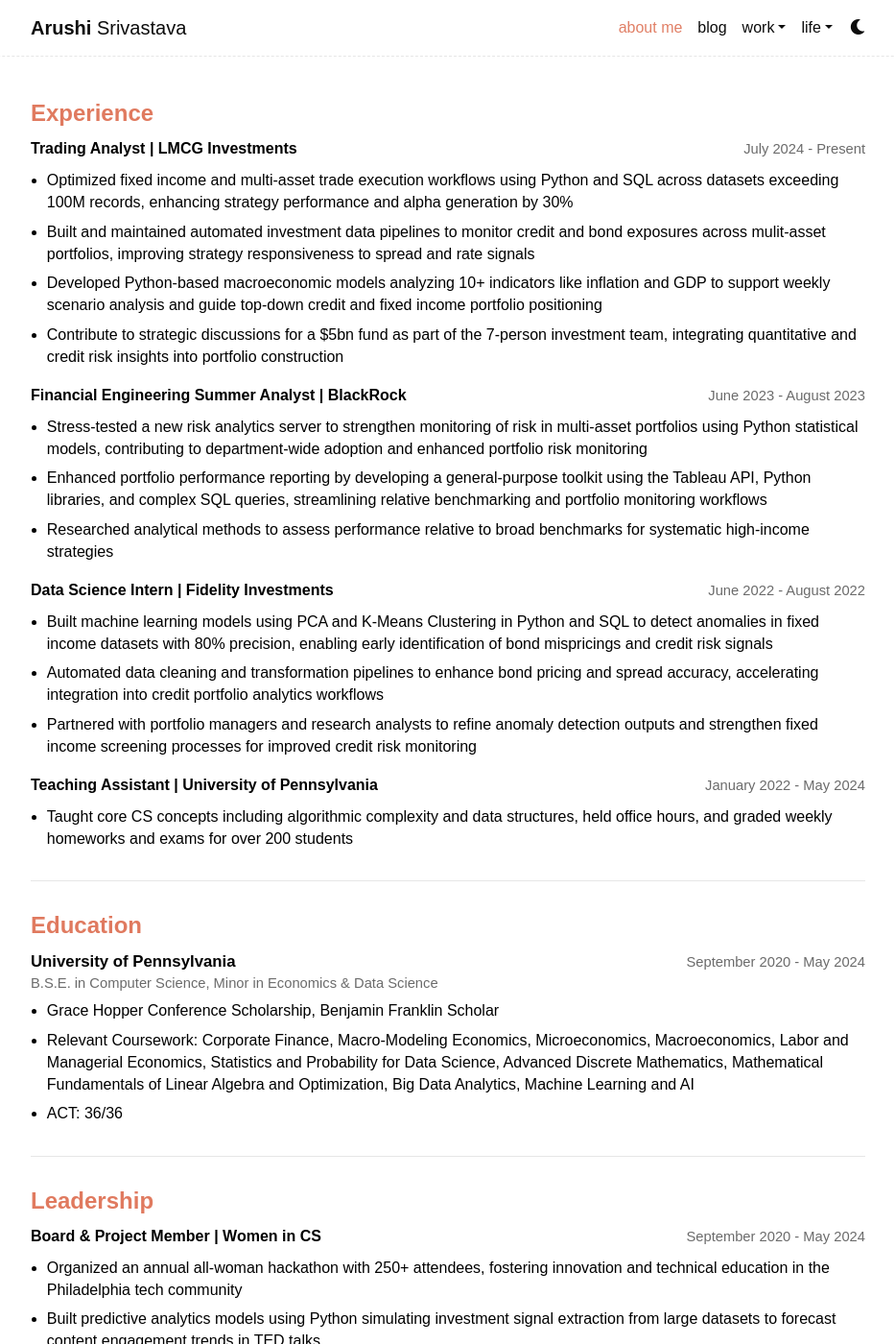
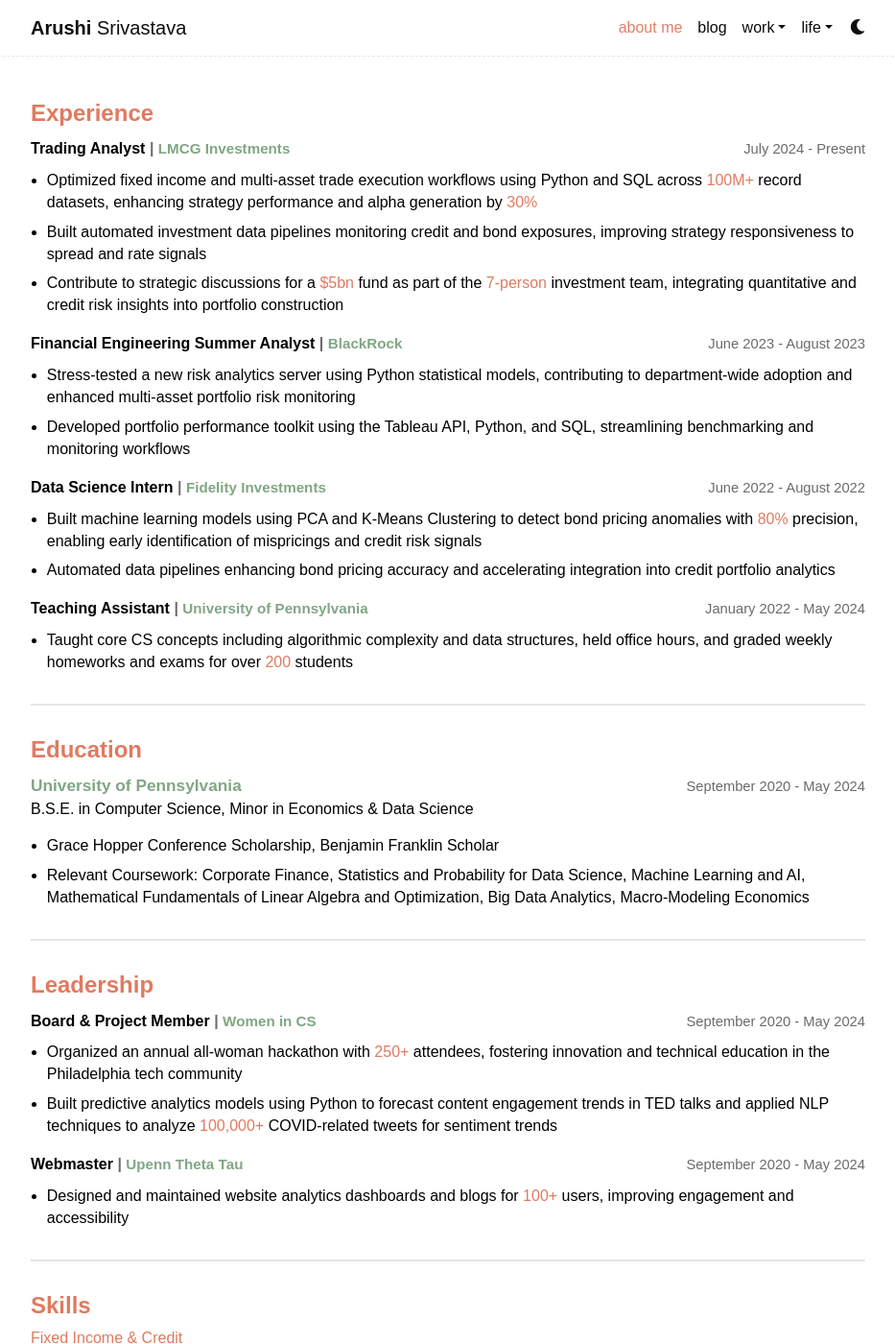
Before and after one commit to arushi022/arushi022.github.io, a Jekyll site: the page built from _pages/about_me.md, in a window 1280 px wide and 1400 px high. Shown: the whole window at 96% size, without its empty margins (173-1106 px from the left). Built offline with Jekyll 4.4.1, drawn with Linux system fonts in a browser that asks for light colours; nearby versions of some CDN libraries; some web fonts are replaced; library files that are not in the unit come from our copies; comment, search, counter and statistics services are not loaded; a style sheet for code colours, icons or effects is not loaded; some of the changed text lies outside the part shown.

Commit message:
Good draft of about me page

```diff
--- a/_data/resume.yml
+++ b/_data/resume.yml
@@ -1,28 +1,29 @@
 experience:
   - title: "Trading Analyst"
     org: "LMCG Investments"
+    url: "https://lmcg.com/alternative-investments/"
     date: "July 2024 - Present"
     bullets:
-      - "Optimized fixed income and multi-asset trade execution workflows using Python and SQL across datasets exceeding 100M records, enhancing strategy performance and alpha generation by 30%"
-      - "Built and maintained automated investment data pipelines to monitor credit and bond exposures across mulit-asset portfolios, improving strategy responsiveness to spread and rate signals"
-      - "Developed Python-based macroeconomic models analyzing 10+ indicators like inflation and GDP to support weekly scenario analysis and guide top-down credit and fixed income portfolio positioning"
+      - "Optimized fixed income and multi-asset trade execution workflows using Python and SQL across 100M+ record datasets, enhancing strategy performance and alpha generation by 30%"
+      - "Built automated investment data pipelines monitoring credit and bond exposures, improving strategy responsiveness to spread and rate signals"
       - "Contribute to strategic discussions for a $5bn fund as part of the 7-person investment team, integrating quantitative and credit risk insights into portfolio construction"
   - title: "Financial Engineering Summer Analyst"
     org: "BlackRock"
+    url: "https://www.blackrock.com/us/individual"
     date: "June 2023 - August 2023"
     bullets:
-      - "Stress-tested a new risk analytics server to strengthen monitoring of risk in multi-asset portfolios using Python statistical models, contributing to department-wide adoption and enhanced portfolio risk monitoring"
-      - "Enhanced portfolio performance reporting by developing a general-purpose toolkit using the Tableau API, Python libraries, and complex SQL queries, streamlining relative benchmarking and portfolio monitoring workflows"
-      - "Researched analytical methods to assess performance relative to broad benchmarks for systematic high-income strategies"
+      - "Stress-tested a new risk analytics server using Python statistical models, contributing to department-wide adoption and enhanced multi-asset portfolio risk monitoring"
+      - "Developed portfolio performance toolkit using the Tableau API, Python, and SQL, streamlining benchmarking and monitoring workflows"
   - title: "Data Science Intern"
     org: "Fidelity Investments"
+    url: "https://www.fidelity.com/"
     date: "June 2022 - August 2022"
     bullets:
-      - "Built machine learning models using PCA and K-Means Clustering in Python and SQL to detect anomalies in fixed income datasets with 80% precision, enabling early identification of bond mispricings and credit risk signals"
-      - "Automated data cleaning and transformation pipelines to enhance bond pricing and spread accuracy, accelerating integration into credit portfolio analytics workflows"
-      - "Partnered with portfolio managers and research analysts to refine anomaly detection outputs and strengthen fixed income screening processes for improved credit risk monitoring"
+      - "Built machine learning models using PCA and K-Means Clustering to detect bond pricing anomalies with 80% precision, enabling early identification of mispricings and credit risk signals"
+      - "Automated data pipelines enhancing bond pricing accuracy and accelerating integration into credit portfolio analytics"
   - title: "Teaching Assistant"
     org: "University of Pennsylvania"
+    url: "https://catalog.upenn.edu/courses/nets/"
     date: "January 2022 - May 2024"
     bullets:
       - "Taught core CS concepts including algorithmic complexity and data structures, held office hours, and graded weekly homeworks and exams for over 200 students"
@@ -30,22 +31,23 @@
 education:
   - degree: "B.S.E. in Computer Science, Minor in Economics & Data Science"
     school: "University of Pennsylvania"
+    url: "https://www.seas.upenn.edu/"
     dates: "September 2020 - May 2024"
     details:
       - "Grace Hopper Conference Scholarship, Benjamin Franklin Scholar"
-      - "Relevant Coursework: Corporate Finance, Macro-Modeling Economics, Microeconomics, Macroeconomics, Labor and Managerial Economics, Statistics and Probability for Data Science, Advanced Discrete Mathematics, Mathematical Fundamentals of Linear Algebra and Optimization, Big Data Analytics, Machine Learning and AI"
-      - "ACT: 36/36"
+      - "Relevant Coursework: Corporate Finance, Statistics and Probability for Data Science, Machine Learning and AI, Mathematical Fundamentals of Linear Algebra and Optimization, Big Data Analytics, Macro-Modeling Economics"
 
 leadership:
   - title: "Board & Project Member"
     org: "Women in CS"
+    url: "https://wics.cis.upenn.edu/"
     date: "September 2020 - May 2024"
     bullets:
       - "Organized an annual all-woman hackathon with 250+ attendees, fostering innovation and technical education in the Philadelphia tech community"
-      - "Built predictive analytics models using Python simulating investment signal extraction from large datasets to forecast content engagement trends in TED talks"
-      - "Applied NLP techniques to analyze over 100,000 COVID-related tweets to extract macroeconomic sentiment trends, analogous to credit and macro research applications"
+      - "Built predictive analytics models using Python to forecast content engagement trends in TED talks and applied NLP techniques to analyze 100,000+ COVID-related tweets for sentiment trends"
   - title: "Webmaster"
     org: "Upenn Theta Tau"
+    url: "https://www.upennthetatau.com/"
     date: "September 2020 - May 2024"
     bullets:
       - "Designed and maintained website analytics dashboards and blogs for 100+ users, improving engagement and accessibility"
--- /dev/null
+++ b/_includes/accent_text.html
@@ -0,0 +1,23 @@
+{%- comment -%}
+Include: accent_text.html
+Usage: {% include accent_text.html text=variable %}
+Takes the provided text and replaces occurrences of words in site.data.accent_words
+with a <span class="term-accent">...</span> wrapper.
+{%- endcomment -%}
+
+{%- capture _src -%}{{ include.text | default: '' }}{%- endcapture -%}
+{%- assign _out = _src -%}
+
+{%- for word in site.data.accent_words -%}
+  {%- assign w = word | strip -%}
+  {%- if w != '' -%}
+    {%- capture _wrap -%}<span class="term-accent">{{ w }}</span>{%- endcapture -%}
+    {%- assign _out = _out | replace: w, _wrap -%}
+    {%- comment -%}
+      If you need punctuation variants (e.g., "Python," "Python."), add them
+      to the data file or add explicit replace lines here for , . ( ) etc.
+    {%- endcomment -%}
+  {%- endif -%}
+{%- endfor -%}
+
+{{ _out }}
--- a/_includes/head.html
+++ b/_includes/head.html
@@ -9,7 +9,7 @@
     <link rel="stylesheet" href="https://cdn.jsdelivr.net/npm/@fortawesome/fontawesome-free@{{ site.fontawesome.version }}/css/all.min.css" integrity="{{ site.fontawesome.integrity }}" crossorigin="anonymous">
     <link rel="stylesheet" href="https://cdn.jsdelivr.net/npm/academicons@{{ site.academicons.version }}/css/academicons.min.css" integrity="{{ site.academicons.integrity }}" crossorigin="anonymous">
     <!-- Satoshi -->
-    <link rel="stylesheet" type="text/css" href="https://api.fontshare.com/v2/css?f[]=satoshi@300,400&display=swap">
+    <link rel="stylesheet" type="text/css" href="https://api.fontshare.com/v2/css?f[]=satoshi@300,400,700&display=swap">
     <!-- Feather icons (light outlined SVGs) OPTION 1 -->
     <script defer src="https://unpkg.com/feather-icons"></script>
     <script>
--- a/_includes/resume.html
+++ b/_includes/resume.html
@@ -9,7 +9,14 @@
                 <article class="resume-item">
                     <header class="ri-header">
                         <div class="ri-left">
-                            <h3 class="ri-title">{{ e.title }} | {{ e.org }}</h3>
+                             <h3 class="ri-title">{% include accent_text.html text=e.title %}
+                                <span class="sep" aria-hidden="true">|</span>
+                                {% if e.url %}
+                                    <span class="ri-org"><a class="resume-link" href="{{ e.url }}" target="_blank" rel="noopener noreferrer">{% include accent_text.html text=e.org %}</a></span>
+                                {% else %}
+                                    <span class="ri-org">{% include accent_text.html text=e.org %}</span>
+                                {% endif %}
+                             </h3>
                         </div>
                         <div class="ri-right">
                             <span class="ri-date">{{ e.date }}</span>
@@ -17,7 +24,7 @@
                     </header>
                     <ul class="ri-bullets">
                         {% for b in e.bullets %}
-                        <li>{{ b }}</li>
+                        <li>{% include accent_text.html text=b %}</li>
                         {% endfor %}
                     </ul>
                 </article>
@@ -33,7 +40,13 @@
                 <div class="resume-education">
                     <header class="ed-header">
                         <div class="ed-left">
-                            <h3 class="ed-school">{{ ed.school }}</h3>
+                            <h3 class="ed-school">
+                                {% if ed.url %}
+                                <a class="resume-link" href="{{ ed.url }}" target="_blank" rel="noopener noreferrer">{{ ed.school }}</a>
+                                {% else %}
+                                {{ ed.school }}
+                                {% endif %}
+                            </h3>
                             <h3 class="ed-degree">{{ ed.degree }}</h3>
                         </div>
                         <div class="ed-right">
@@ -58,7 +71,14 @@
                 <article class="resume-item">
                     <header class="ri-header">
                         <div class="ri-left">
-                            <h3 class="ri-title">{{ l.title }} | {{ l.org }}</h3>
+                            <h3 class="ri-title">{% include accent_text.html text=l.title %}
+                                <span class="sep" aria-hidden="true">|</span>
+                                {% if l.url %}
+                                    <span class="ri-org"><a class="resume-link" href="{{ l.url }}" target="_blank" rel="noopener noreferrer">{% include accent_text.html text=l.org %}</a></span>
+                                {% else %}
+                                    <span class="ri-org">{% include accent_text.html text=l.org %}</span>
+                                {% endif %}
+                            </h3>
                         </div>
                         <div class="ri-right">
                             <span class="ri-date">{{ l.date }}</span>
@@ -66,7 +86,7 @@
                     </header>
                     <ul class="ri-bullets">
                         {% for b in l.bullets %}
-                        <li>{{ b }}</li>
+                        <li>{% include accent_text.html text=b %}</li>
                         {% endfor %}
                     </ul>
                 </article>
@@ -78,9 +98,17 @@
             <!-- Skills -->
             <section class="resume-section" id="skills">
                 <h2>Skills</h2>
-                <div class="skills-compact">
+                <div class="skills-favs">
                     {% for s in site.data.resume.skills %}
-                    <p><strong class="skill-title">{{ s.title }}</strong>: {{ s.skills | join: ", " }}</p>
+                    <section class="skill-category">
+                        <h3 class="skill-category-title">{{ s.title }}</h3>
+                        <div class="skill-badges">
+                            {% for sk in s.skills %}
+                            <span class="skill-badge">{{ sk }}</span>
+                            {% endfor %}
+                        </div>
+                    </section>
+                    <!-- <p><strong class="skill-title">{{ s.title }}</strong>: {{ s.skills | join: ", " }}</p> -->
                     {% endfor %}
                 </div>
             </section>
--- a/_sass/_base.scss
+++ b/_sass/_base.scss
@@ -60,7 +60,7 @@
   font-size: 1.2rem;
 }
 
-// Current favorites
+// *********************** Current Favorites ***************************************
 .current {
   margin-top: 20px;
   padding-top: 40px;
@@ -169,7 +169,7 @@
   color: var(--global-theme-color);
 }
 
-// Resume - plain section aesthetic
+// *********************** Resume ***************************************
 
 // Grid layout
 .resume-grid {
@@ -184,21 +184,47 @@
   color: var(--global-theme-color);
   margin: 0 0 0.6rem 0;
   font-weight: 700;
-  // letter-spacing: 0.01em;
+  display: inline-block;
+  transition: transform 0.22s ease, color 180ms ease;
+  will-change: transform, color;
+}
+
+// Term accent
+.term-accent {
+  color: var(--global-theme-color);
+  font-weight: 400;
+  text-decoration: none;
+  transition: color 160ms ease;
+}
+
+// Subtle hover for section headings
+.resume-section > h2:hover,
+.resume-section > h2:focus {
+  transform: translateY(-2px);
+  color: var(--global-link-hover-color);
+  outline: none;
+  cursor: default;
 }
 
 // Subttiles (degree/title lines)
-.ri-title, .ed-degree {
-  font-size: 1rem;
-  color: var(--global-text-color);
-  margin: 0;
-  font-weight: 600;
-}
-.ri-org, .ed-school {
+.ri-org {
   color: var(--global-muted-color);
-  font-weight: 400;
+  font-weight: 700;
   margin-left: 0.35rem;
   font-size: 0.95rem;
+}
+
+// Separator spacing
+.resume-main .sep {
+  display: inline-block;
+  margin: 0 0rem;
+  color: var(--global-muted-color);
+  vertical-align: baseline;
+  line-height: inherit;
+}
+.resume-main .ri-org {
+  margin-left: 0;
+  display: inline;
 }
 
 // Resume header row: title/org on left, date on right
@@ -211,7 +237,7 @@
 
 // Keep left content flexible
 .ri-left, .ed-left {
-  flex: 1 1 auto;
+  // flex: 1 1 auto;
   min-width: 0;
 }
 
@@ -222,20 +248,21 @@
   margin-left: 0.75rem;
 }
 
+// Degree smaller and muted
+.ed-degree {
+  font-size: 1rem;
+  color: var(--global-text-color);
+  margin-top: 0.30rem;
+  font-weight: 500;
+}
+
 // School larger
 .ed-school {
-  font-size: 1.05rem;
+  font-size: 1.08rem;
   font-weight: 700;
   margin: 0;
   color: var(--global-text-color);
-}
-
-// Degree smaller and muted
-.ed-degree {
-  font-size: 0.92rem;
-  color: var(--global-muted-color);
-  margin-top: 0.15rem;
-  font-weight: 500;
+  line-height: 1.15;
 }
 
 // Dates
@@ -245,24 +272,17 @@
   font-weight: 500;
 }
 
-// Fall back for very small screens
-@media (max-width: 600px) {
-  .ri-header, .ed-header {
-    flex-direction: column;
-    align-items: flex-start;
-  }
-  .ri-right, .ed-right {
-    margin-left: 0;
-    margin-top: 0.35rem;
-  }
-}
-
 // Remove any card shadows/borders if card exist elsewhere
 .resume-item, .resume-education {
   padding: 0;
   background: transparent;
   border: none;
   box-shadow: none;
+  margin-bottom: 1rem;
+}
+// Avoid extra gap after the last item in a section
+.resume-section .resume-item:last-child {
+  margin-bottom: 0;
 }
 
 // Bullets spacing and readable line-length
@@ -277,14 +297,45 @@
 }
 
 // Skills compact style
-.skills-compact p {
-  margin: 0 0 0.5rem 0;
-  color: var(--global-text-color);
-}
 .skill-title {
   color: var(--global-link-hover-color);
   margin-right: 0.35rem;
   font-weight: 700;
+}
+.skill-favs {
+  margin-top: 0.6rem;
+}
+.skill-category {
+  margin-bottom: 1rem;
+}
+.skill-category-title {
+  font-size: 1rem;
+  font-weight: 400;
+  color: var(--global-theme-color);
+  margin: 0 0 0.4rem 0;
+}
+.skill-badges {
+  display: flex;
+  flex-wrap: wrap;
+  gap: 0.5rem;
+}
+.skill-badge {
+  display: inline-block;
+  background-color: var(--global-card-bg-color);
+  border: 1px solid var(--global-divider-color);
+  padding: 0.35rem 0.6rem;
+  border-radius: 0.5rem;
+  font-size: 0.95rem;
+  color: var(--global-text-color);
+  box-shadow: 0 2px 4px rgba(0,0,0,0.03);
+  transition: transform 0.18s ease, border-color 0.18s ease, color 0.18s ease;
+}
+.skill-badge:hover,
+.skill-badge:focus {
+  transform: translateY(-2px);
+  border-color: var(--global-link-hover-color);
+  color: var(--global-text-color);
+  outline: none;
 }
 
 // Small visual separators between sections
@@ -297,26 +348,79 @@
   width: 100%;
 }
 
-// Small gap after each experience / leadership item
-.resume-main .resume-item {
-  margin-bottom: 1rem;
+// Make company/school name stand out
+.resume-main .ri-title {
+  font-size: 1rem;
+  font-weight: 600;
+  color: var(--global-text-color);
+  margin: 0;
+  display: inline-block;
+  vertical-align: baseline;
+  line-height: 1.2;
 }
 
-// Avoid extra gap after the last item in a section
-.resume-section .resume-item:last-child {
-  margin-bottom: 0;
+// Resume links
+.resume-main .resume-link,
+.resume-side .resume-link,
+.resume-wrapper .resume-link {
+  color: var(--global-link-hover-color);
+  text-decoration: none;
+  transition: color 180ms ease;
+}
+.resume-main .ri-org .resume-link,
+.resume-main .ed-school .resume-link,
+.resume-side .ri-org .resume-link,
+.resume-side .ed-school .resume-link {
+  font-weight: inherit;
+  line-height: inherit;
+  font-size: inherit;
+}
+.resume-main .resume-link:hover,
+.resume-side .resume-link:hover,
+.resume-wrapper .resume-link:hover,
+.resume-main .resume-link:focus,
+.resume-side .resume-link:focus,
+.resume-wrapper .resume-link:focus {
+  color: var(--global-theme-color);
+  text-decoration: underline;
+  outline: none;
 }
 
 // Thin divider used between resume sections
 hr.resume-divider {
   border: 0;
-  border-top: 1px solid var(--global-divider-color);
+  border-top: 2px solid var(--global-divider-color);
   margin: 2.0rem 0;
   opacity: 0.95;
 }
 
+// Fall back for very small screens
+@media (max-width: 600px) {
+  .ri-header, .ed-header {
+    flex-direction: column;
+    align-items: flex-start;
+  }
+  .ri-right, .ed-right {
+    margin-top: 0.35rem;
+  }
+  .resume-main .ri-title .ri-org {
+    display: block;
+    margin-left: 0;
+    margin-top: 0.28rem;
+    font-size: 1.02rem;
+    white-space: normal;
+  }
+  .skill-badges {
+    gap: 0.4rem;
+  }
+  .skill-badge {
+    padding: 0.3rem 0.55rem;
+    font-size: 0.92rem;
+  }
+}
 
-// Profile
+
+// *********************** Profile ***************************************
 
 .profile {
   width: 100%;
@@ -372,7 +476,7 @@
 }
 
 
-// Navbar customization
+// *********************** Navbar customizations ************************************
 
 .navbar-brand.title,
 .post-title {
@@ -561,7 +665,7 @@
 }
 
 
-// Footer
+// *********************** Footer ***************************************
 footer.fixed-bottom {
   background-color: var(--global-footer-bg-color);
   font-size: 0.75rem;
@@ -586,8 +690,7 @@
   font-size: 0.9rem;
 }
 
-// CV
-
+// *********************** CV ***************************************
 .cv {
   margin-bottom: 40px;
 
@@ -606,16 +709,14 @@
   }
 }
 
-// Repositories
-
+// *********************** Repositories ***************************************
 @media (min-width: 768px) {
   .repo {
     max-width: 50%;
   }
 }
 
-// Blog
-
+// *********************** Blog ***************************************
 .header-bar {
   border-bottom: 1px solid var(--global-divider-color);
   text-align: center;
@@ -694,8 +795,7 @@
 }
 
 
-// Distill
-
+// *********************** Distill ***************************************
 .distill {
   a:hover {
     border-bottom-color: var(--global-theme-color);
@@ -704,8 +804,7 @@
 }
 
 
-// Projects
-
+// *********************** Projects ***************************************
 .projects {
   a {
     text-decoration: none;
@@ -749,8 +848,7 @@
 }
 
 
-// Publications
-
+// *********************** Publications ***************************************
 .publications {
   margin-top: 2rem;
   h1 {
```
Also changed, not shown: _data/accent_words.yml (added, +12 -0 lines).
